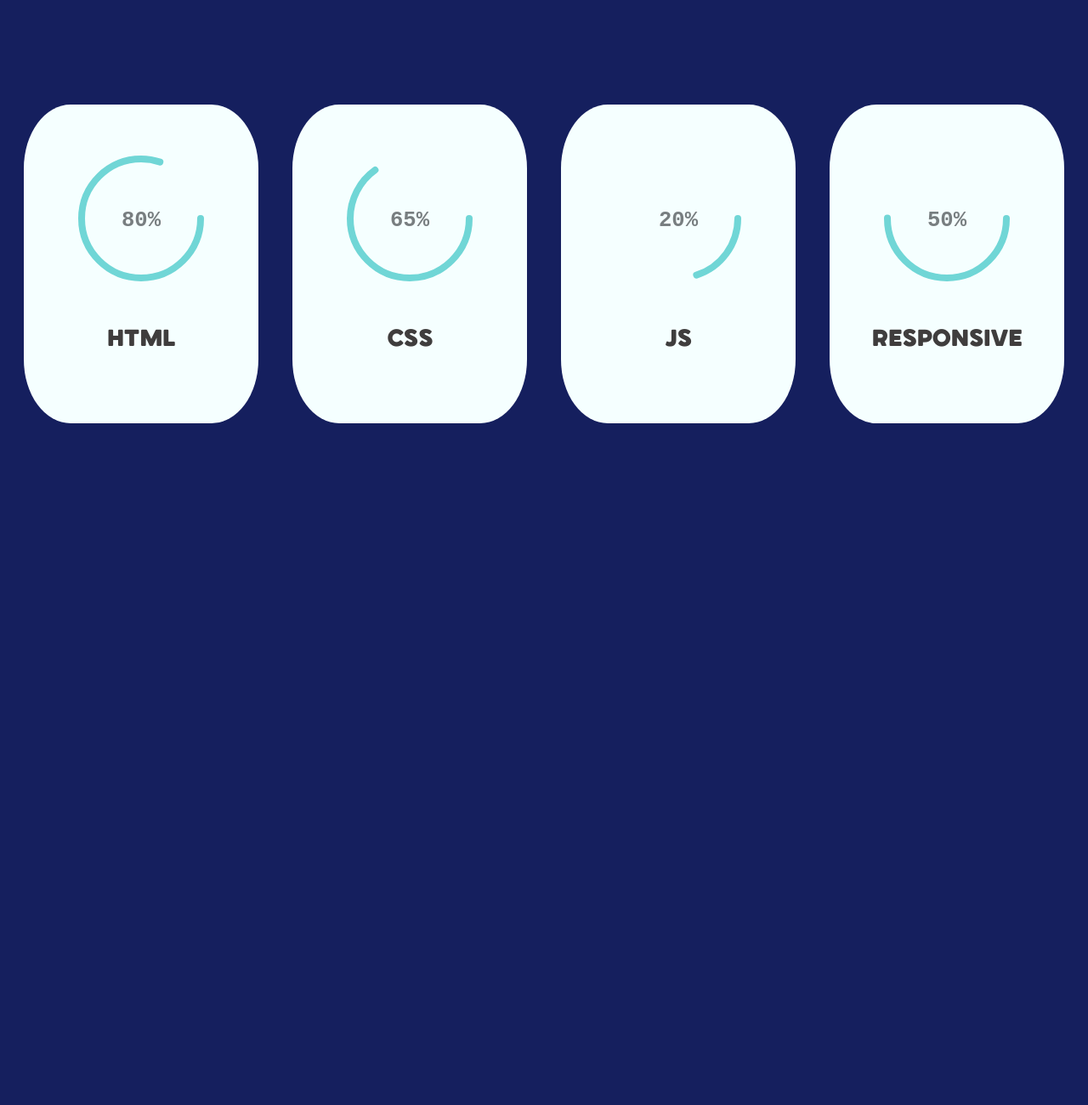
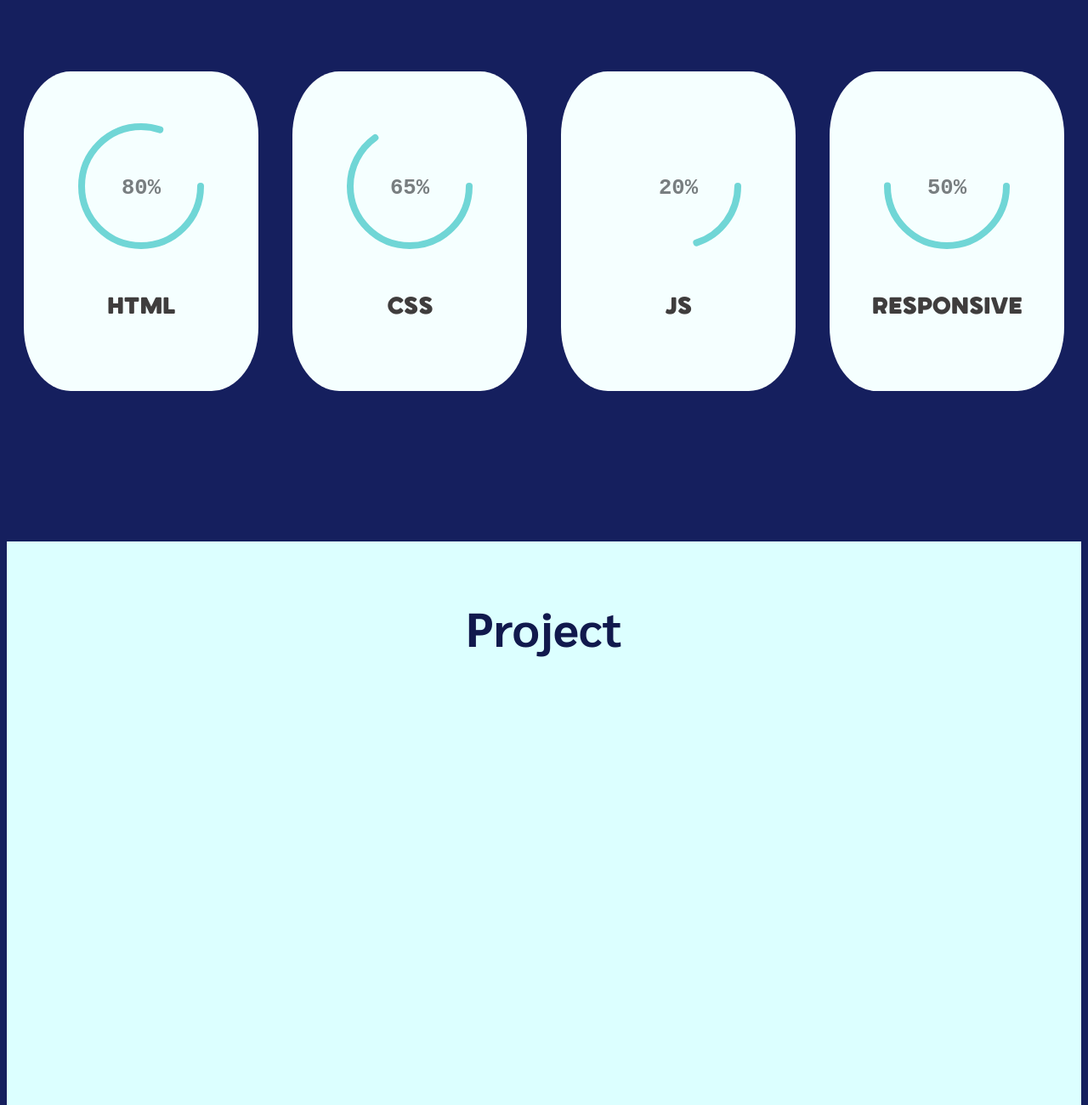
Before and after one commit to Ewan-Mrt/Portfolio, a plain HTML site: page index.html in a window 1280 px wide. Shown: the part 1920-3220 px from the top of the page at 85% size. Before the commit the page ends 2518 px from the top, so only its background shows below. Drawn offline with Linux system fonts and the light colour scheme.

Commit message:
Ajout d'effet d'apparition sur les section.

```diff
--- a/assets/js/index.js
+++ b/assets/js/index.js
@@ -6,3 +6,21 @@ const scroll = new LocomotiveScroll({
     tablet: {smooth: true},
     smartphone: {smooth: true},
 });
+
+
+// SCROLL OBSERVER
+
+let observer = new IntersectionObserver(observables => {
+    for(let observable of observables){
+        if(observable.intersectionRatio > 0.5)
+            observable.target.classList.remove("hidden");
+    }
+}, {
+   threshold: 0.5
+});
+
+const sections = document.querySelectorAll("section")
+for(let section of sections){
+    section.classList.add("hidden");
+    observer.observe(section);
+}
--- a/index.html
+++ b/index.html
@@ -20,6 +20,7 @@
                 <li><a href="">Contact Me</a></li>
             </ul>
             <a href="indexfr.html">🇫🇷 FR</a>
+
         </nav>
         <header >
         <div>
@@ -58,13 +59,14 @@
                 <br />
                 I propose you to discover more about my journey by continuing to visit this site…
         </section>
+
         <section class="skills">
             <h2>Skills</h2>
             <div class="big_box">
                 <div class="box" id="un">
                     <div class="pourcent">
                         <svg>
-                            <circle data-scroll cx="70px" cy="70px" r="70px"></circle>
+                            <circle cx="70px" cy="70px" r="70px"></circle>
                         </svg>
                         <span>80%</span>
                     </div>
@@ -74,7 +76,7 @@
                 <div class="box" id="deux">
                     <div class="pourcent">
                         <svg>
-                            <circle data-scroll cx="70px" cy="70px" r="70px" id="css"></circle>
+                            <circle cx="70px" cy="70px" r="70px" id="css"></circle>
                         </svg>
                         <span>65%</span>
                     </div>
@@ -84,7 +86,7 @@
                 <div class="box" id="trois">
                     <div class="pourcent">
                         <svg>
-                            <circle data-scroll cx="70px" cy="70px" r="70px"></circle>
+                            <circle cx="70px" cy="70px" r="70px"></circle>
                         </svg>
                         <span>20%</span>
                     </div>
@@ -94,7 +96,7 @@
                 <div class="box" id="quatre">
                     <div class="pourcent">
                         <svg>
-                            <circle data-scroll cx="70px" cy="70px" r="70px"></circle>
+                            <circle cx="70px" cy="70px" r="70px"></circle>
                         </svg>
                         <span>50%</span>
                     </div>
@@ -102,16 +104,14 @@
                 </div>
             </div>
         </section>
+
+        <section class="project">
+            <h2>Project</h2>
+        </section>
     </div>
 
     <!-- LIB -->
     <script src="./assets/lib/locomotive-scroll.min.js"></script>
     <script src="./assets/js/index.js "></script>
-
-    <!-- Load the polyfill first. -->
-<script src="path/to/intersection-observer.js"></script>
-
-<!-- Load all other JavaScript. -->
-<script src="assets/js/index.js"></script>
 </body>
 </html>
--- a/style.css
+++ b/style.css
@@ -170,6 +170,17 @@ header p{
     50% {opacity: 0; }
 }
 
+/* ALL SECTION */
+
+section{
+    opacity: 1;
+    transition: 0.5s;
+}
+
+.hidden{
+    opacity: 0;
+}
+
 /* SECTION - ABOUT ME */
 
 .about{
@@ -216,7 +227,7 @@ header p{
     flex-direction: row;
     justify-content: space-around;
     width: 100%;
-    margin-top: 8vw;
+    margin-top: 5vw;
 }
 
 /* Box */
@@ -232,6 +243,7 @@ header p{
     background-color: #F5FFFF;
     border-radius: 20%;
     padding: 1vw;
+    margin-bottom: 20px;
 }
 
 .pourcent{
@@ -239,7 +251,7 @@ header p{
 }
 
 /* Box 1 */
-#un svg circle{
+.big_box #un svg circle{
     fill: none;
     stroke: #70d6d6;
     stroke-width: 8px;
@@ -319,6 +331,7 @@ header p{
     top: 50%;
     left: 50%;
     transform: translate(-50%, -50%);
+    user-select: none;
 }
 
 .box h3{
@@ -329,3 +342,18 @@ header p{
     text-align: center;
     margin-top: 50px;
 }
+
+/* SECTION - PROJECT */
+
+.project{
+    background-color: #DCFFFF;
+    color: #11194D;
+    height: 100vh;
+}
+
+.project h2{
+    font-family: 'Sarabun', sans-serif;
+    font-size: 3.5em;
+    text-align: center;
+    padding-top: 5vw;
+}
```
